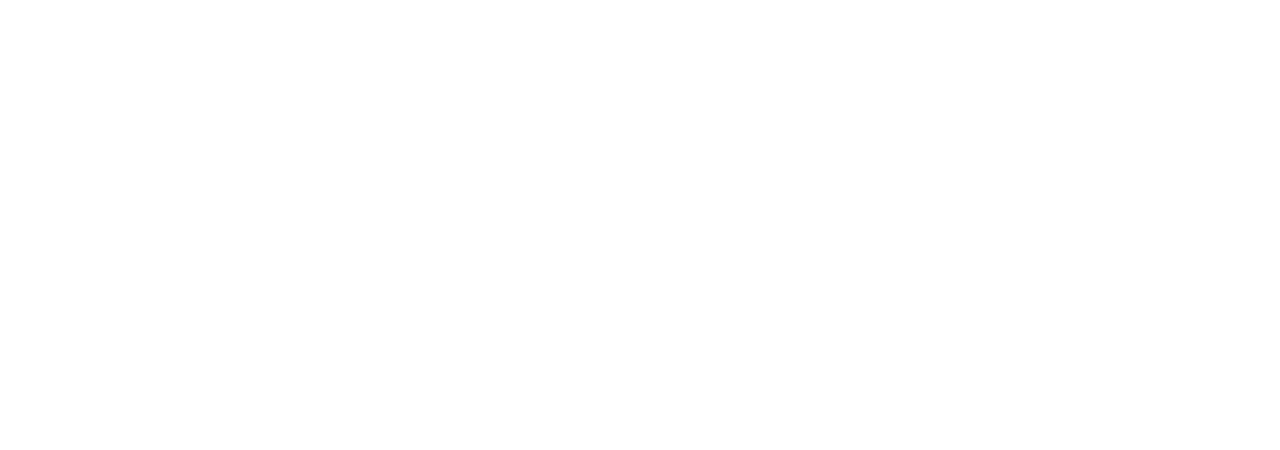
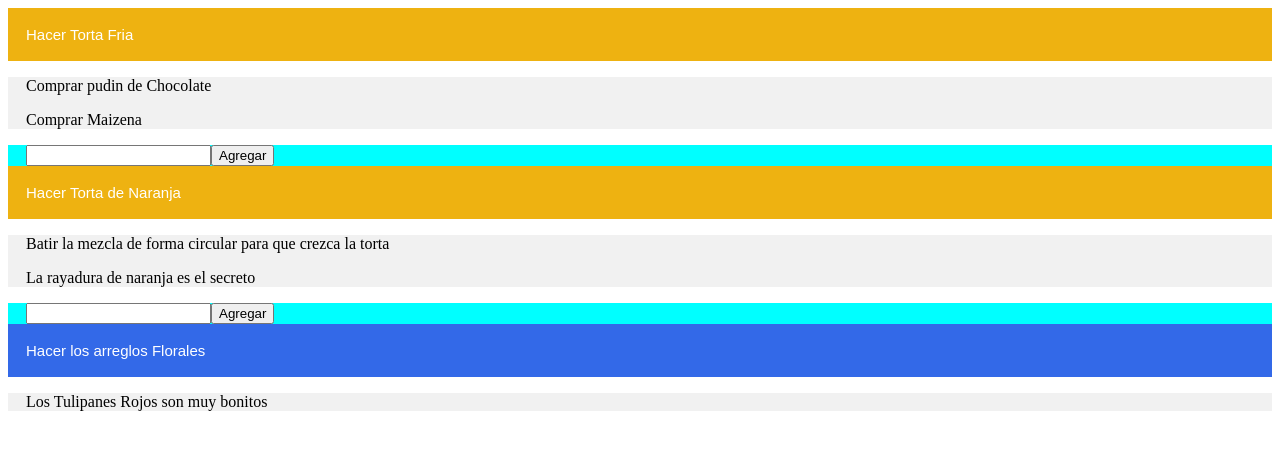
Before and after one commit to Ediannys/Javascript, a plain HTML site: page comentarios-por-grupos/index.html in a window 1280 px wide. Drawn offline with Linux system fonts and the light colour scheme.

Commit message:
CPG agregar: metodos listar tareas y comentarios, inciar sesion; estilos: colores de grupos

```diff
--- /dev/null
+++ b/comentarios-por-grupos/css/styles.css
@@ -0,0 +1,28 @@
+.collapsible {
+    color: white;
+    cursor: pointer;
+    padding: 18px;
+    width: 100%;
+    border: none;
+    text-align: left;
+    outline: none;
+    font-size: 15px;
+  }
+
+  .active, .collapsible:hover {
+    background-color: #555;
+  }
+
+  .comentarios {
+    padding: 0 18px;
+
+
+    background-color: #f1f1f1;
+  }
+
+  .formulario {
+    padding: 0 18px;
+
+
+    background-color: aqua;
+  }
--- a/comentarios-por-grupos/index.html
+++ b/comentarios-por-grupos/index.html
@@ -1,14 +1,20 @@
 <!DOCTYPE html>
 <html lang="en">
+
 <head>
     <meta charset="UTF-8">
     <meta http-equiv="X-UA-Compatible" content="IE=edge">
     <meta name="viewport" content="width=device-width, initial-scale=1.0">
+    <link rel="stylesheet" href="./css/styles.css">
     <title>Document</title>
 </head>
+
 <body>
 
+    <div id="tareas">
+    </div>
     <script src="./js/index.js"></script>
 
 </body>
+
 </html>
--- a/comentarios-por-grupos/js/index.js
+++ b/comentarios-por-grupos/js/index.js
@@ -1,8 +1,9 @@
-let grupoDeTrabajo = [
+let grupoDeTrabajos = [
     {
         id: 1,
         nombre: "grupoDeTrabajoUno",
-        personas:
+        color: "#EEB211",
+        usuarios:
             [
                 {
                     id: 1,
@@ -10,37 +11,37 @@ let grupoDeTrabajo = [
                     tareas: [
                         {
                             id: 1,
-                            tarea: "Hacer Torta Fria",
+                            nombre: "Hacer Torta Fria",
                             puedeEliminar: true,
                             puedeComentar: true,
                             comentarios: [
                                 {
                                     id: 1,
                                     userId: 3,
-                                    comentario: "Comprar pudin de Chocolate"
+                                    nombre: "Comprar pudin de Chocolate"
                                 },
                                 {
                                     id: 2,
                                     userId: 4,
-                                    comentario: "Comprar Maizena"
+                                    nombre: "Comprar Maizena"
                                 }
                             ]
                         },
                         {
                             id: 2,
-                            tarea: "Hacer Torta de Chocolate",
+                            nombre: "Hacer Torta de Naranja",
                             puedeEliminar: false,
                             puedeComentar: true,
                             comentarios: [
                                 {
                                     id: 3,
                                     userId: 3,
-                                    comentario: "Comprar pudin de Chocolate"
+                                    nombre: "Batir la mezcla de forma circular para que crezca la torta"
                                 },
                                 {
                                     id: 4,
                                     userId: 4,
-                                    comentario: "Comprar Maizena"
+                                    nombre: "La rayadura de naranja es el secreto"
                                 }
                             ]
                         }
@@ -66,7 +67,8 @@ let grupoDeTrabajo = [
     {
         id: 2,
         nombre: "grupoDeTrabajoDos",
-        personas:
+        color: "#3369E8",
+        usuarios:
             [
                 {
                     id: 5,
@@ -74,14 +76,14 @@ let grupoDeTrabajo = [
                     tareas: [
                         {
                             id: 5,
-                            tarea: "Comprar Tulipanes",
+                            nombre: "Hacer los arreglos Florales",
                             puedeEliminar: true,
                             puedeComentar: true,
                             comentarios: [
                                 {
                                     id: 5,
                                     userId: 6,
-                                    comentario: "Comprar Tulipanes Rojos"
+                                    nombre: "Los Tulipanes Rojos son muy bonitos"
                                 }
                             ]
                         }
@@ -96,4 +98,59 @@ let grupoDeTrabajo = [
     }
 ]
 
-console.log(grupoDeTrabajo)
+function iniciarSesion(){
+    localStorage.setItem('grupoId', 1);
+    localStorage.setItem('userId', 2);
+}
+
+function listarTareasYcomentarios() {
+    const divTareas = document.getElementById('tareas');
+    grupoDeTrabajos.forEach(grupoDeTrabajo => {
+        let grupoId = grupoDeTrabajo.id;
+
+        grupoDeTrabajo.usuarios.forEach(usuario => {
+            usuario.tareas.forEach(tarea => {
+                const button = document.createElement('button');
+                button.setAttribute('class', 'collapsible');
+                button.style.backgroundColor = grupoDeTrabajo.color;
+                button.innerHTML = tarea.nombre;
+
+                const comentarios = document.createElement('div');
+                comentarios.setAttribute('class', 'comentarios');
+
+                divTareas.appendChild(button);
+                divTareas.appendChild(comentarios);
+
+                grupoIdDeUsuario = Number(localStorage.getItem('grupoId'));
+                if (grupoId == grupoIdDeUsuario) {
+
+                    const input = document.createElement('input');
+                    input.id = 'comentario_tarea_id_' + tarea.id;
+
+                    const buttonAgregarComentario = document.createElement('button');
+                    buttonAgregarComentario.innerHTML = "Agregar";
+
+                    const formulario = document.createElement('div');
+                    formulario.setAttribute('class', 'formulario');
+                    formulario.appendChild(input);
+                    formulario.appendChild(buttonAgregarComentario);
+                    divTareas.appendChild(formulario);
+                }
+
+                tarea.comentarios.forEach(comentario => {
+                    const p = document.createElement('p');
+                    p.innerHTML = comentario.nombre;
+                    comentarios.appendChild(p);
+                })
+
+
+
+
+            })
+        })
+    });
+}
+
+
+iniciarSesion();
+listarTareasYcomentarios();
```
Also changed, not shown: 2 other files.
